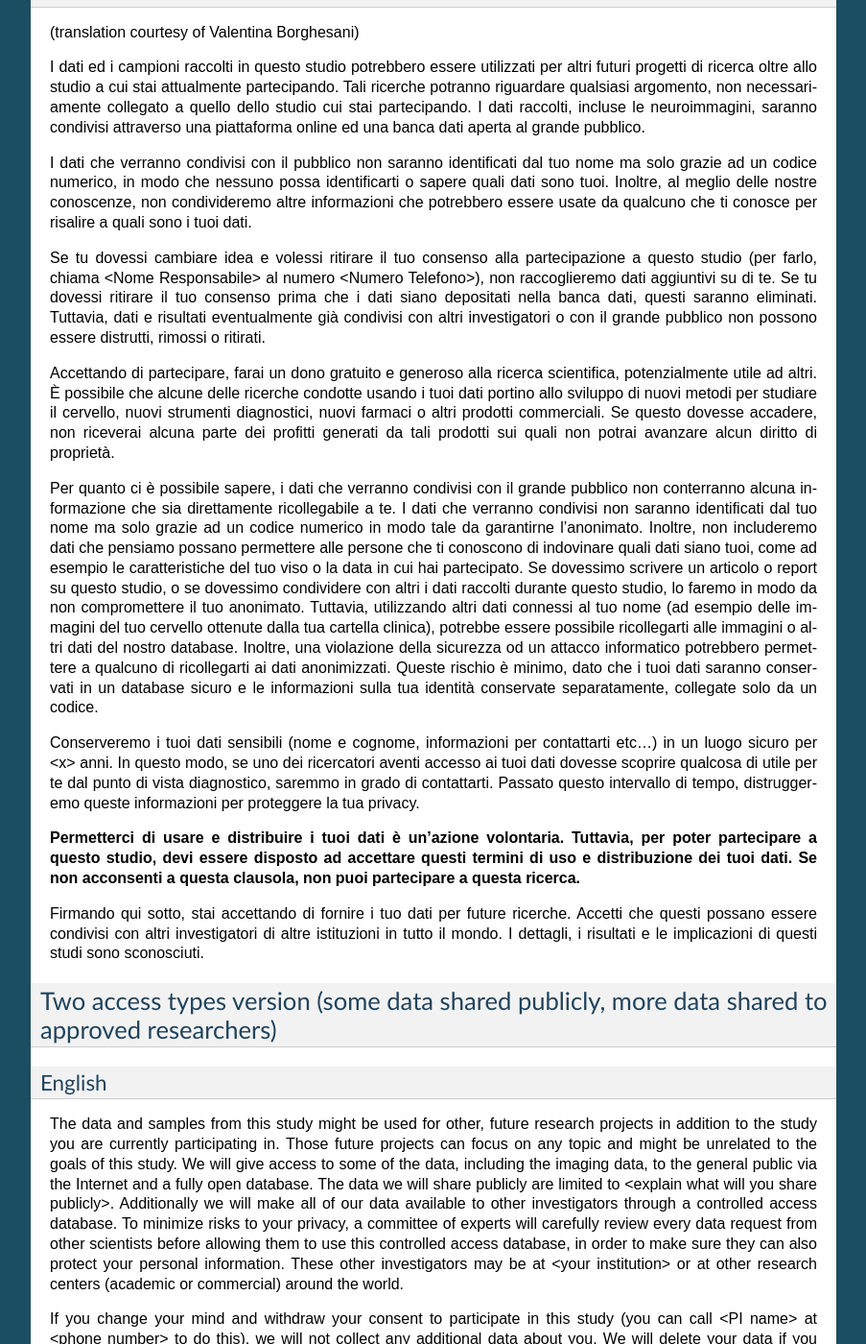
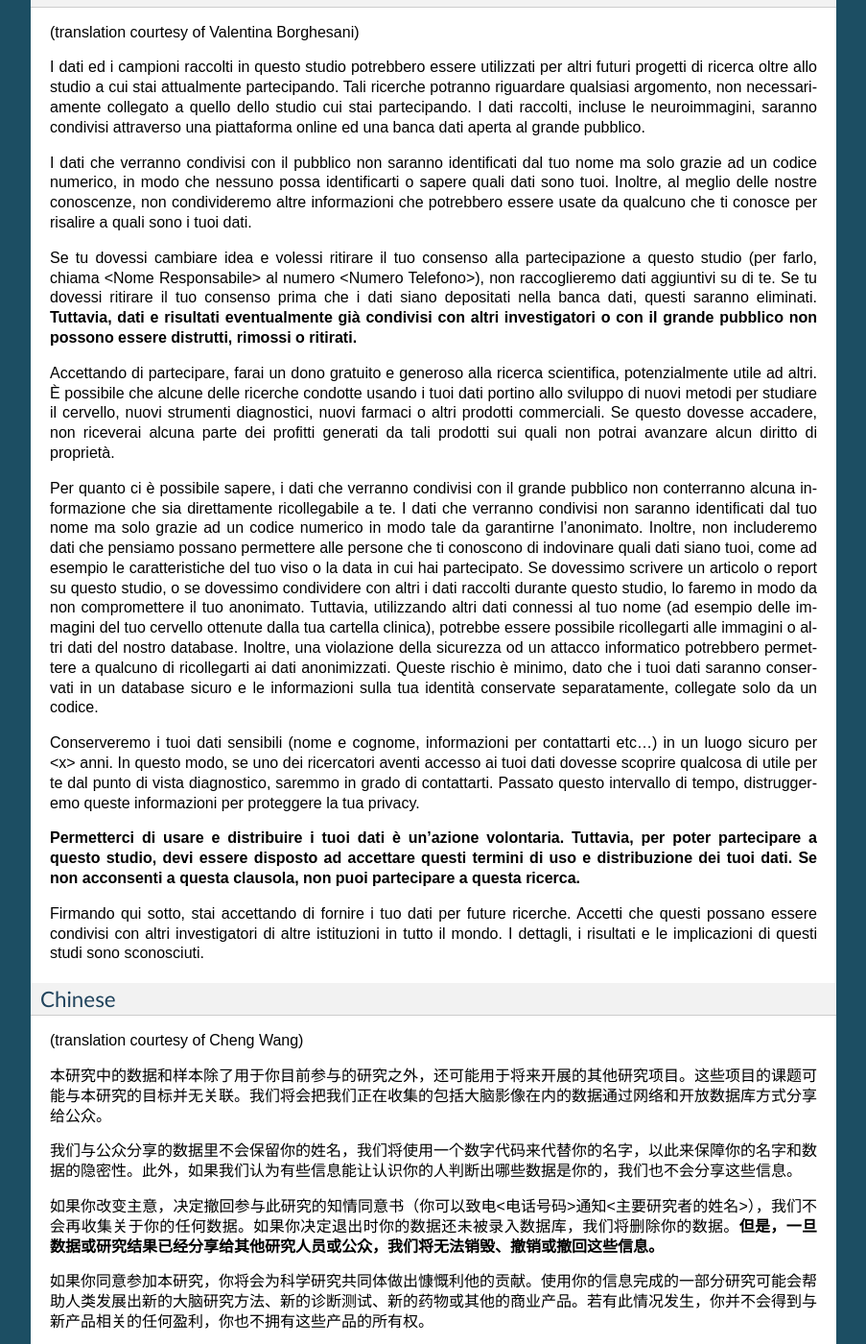
Before and after one commit to con/open-brain-consent, a Sphinx documentation site: the page built from docs/source/ultimate.rst, in a window 1280 px wide and 1400 px high, scrolled down 3819 px. Shown: the whole window at 96% size, without its empty margins (198-1101 px from the left). Built offline with Sphinx 7.4.7, drawn with Linux system fonts in a browser that asks for light colours; some of the changed text lies outside the part shown.

Commit message:
adding Chinese

```diff
--- a/docs/source/ultimate.rst
+++ b/docs/source/ultimate.rst
@@ -88,7 +88,7 @@ I dati ed i campioni raccolti in questo studio potrebbero essere utilizzati per
 
 I dati che verranno condivisi con il pubblico non saranno identificati dal tuo nome ma solo grazie ad un codice numerico, in modo che nessuno possa identificarti o sapere quali dati sono tuoi. Inoltre, al meglio delle nostre conoscenze, non condivideremo altre informazioni che potrebbero essere usate da qualcuno che ti conosce per risalire a quali sono i tuoi dati.
 
-Se tu dovessi cambiare idea e volessi ritirare il tuo consenso alla partecipazione a questo studio (per farlo, chiama <Nome Responsabile> al numero <Numero Telefono>), non raccoglieremo dati aggiuntivi su di te. Se tu dovessi ritirare il tuo consenso prima che i dati siano depositati nella banca dati, questi saranno eliminati. Tuttavia, dati e risultati eventualmente già condivisi con altri investigatori o con il grande pubblico non possono essere distrutti, rimossi o ritirati.
+Se tu dovessi cambiare idea e volessi ritirare il tuo consenso alla partecipazione a questo studio (per farlo, chiama <Nome Responsabile> al numero <Numero Telefono>), non raccoglieremo dati aggiuntivi su di te. Se tu dovessi ritirare il tuo consenso prima che i dati siano depositati nella banca dati, questi saranno eliminati. **Tuttavia, dati e risultati eventualmente già condivisi con altri investigatori o con il grande pubblico non possono essere distrutti, rimossi o ritirati.**
 
 Accettando di partecipare, farai un dono gratuito e generoso alla ricerca scientifica, potenzialmente utile ad altri. È possibile che alcune delle ricerche condotte usando i tuoi dati portino allo sviluppo di nuovi metodi per studiare il cervello, nuovi strumenti diagnostici, nuovi farmaci o altri prodotti commerciali. Se questo dovesse accadere, non riceverai alcuna parte dei profitti generati da tali prodotti sui quali non potrai avanzare alcun diritto di proprietà.
 
@@ -99,6 +99,30 @@ Conserveremo i tuoi dati sensibili (nome e cognome, informazioni per contattarti
 **Permetterci di usare e distribuire i tuoi dati è un’azione volontaria. Tuttavia, per poter partecipare a questo studio, devi essere disposto ad accettare questi termini di uso e distribuzione dei tuoi dati. Se non acconsenti a questa clausola, non puoi partecipare a questa ricerca.**
 
 Firmando qui sotto, stai accettando di fornire i tuo dati per future ricerche. Accetti che questi possano essere condivisi con altri investigatori di altre istituzioni in tutto il mondo. I dettagli, i risultati e le implicazioni di questi studi sono sconosciuti.
+
+Chinese
+~~~~~~
+(translation courtesy of Cheng Wang)
+
+本研究中的数据和样本除了用于你目前参与的研究之外，还可能用于将来开展的其他研究项目。这些项目的课题可能与本研究的目标并无关联。我们将会把我们正在收集的包括大脑影像在内的数据通过网络和开放数据库方式分享给公众。
+
+我们与公众分享的数据里不会保留你的姓名，我们将使用一个数字代码来代替你的名字，以此来保障你的名字和数据的隐密性。此外，如果我们认为有些信息能让认识你的人判断出哪些数据是你的，我们也不会分享这些信息。
+
+如果你改变主意，决定撤回参与此研究的知情同意书（你可以致电<电话号码>通知<主要研究者的姓名>），我们不会再收集关于你的任何数据。如果你决定退出时你的数据还未被录入数据库，我们将删除你的数据。**但是，一旦数据或研究结果已经分享给其他研究人员或公众，我们将无法销毁、撤销或撤回这些信息。**
+
+如果你同意参加本研究，你将会为科学研究共同体做出慷慨利他的贡献。使用你的信息完成的一部分研究可能会帮助人类发展出新的大脑研究方法、新的诊断测试、新的药物或其他的商业产品。若有此情况发生，你并不会得到与新产品相关的任何盈利，你也不拥有这些产品的所有权。
+
+我们将尽全力保证我们向公众公布的数据里没有信息可以直接让人辨认出你。分享的数据里不会保留你的名字，我们将使用一个数字代码来代替你的名字，以此来保障你的名字和数据的隐密性。如果我们认为一些信息可以能让认识你的人判断出哪些数据是你的，我们也不会分享这些信息，例如你的面部特征或参与研究的日期。如果我们要撰写研究报告或文章，或与他人分享研究数据，我们将保证你的信息不会被人辨认出来。但是，有人仍可能使用与你名字相关联的额外信息（例如你的医疗档案中的大脑扫描像）从我们的数据库中辨别出你的脑影像或其他信息。此外，安全漏洞（网络攻击等）也可能让人将你和你的数据关联起来。这种风险很低，因为你的数据会被保存在安全的数据库，而你的身份信息则被另外隔离保存，只有一个代码可以将二者联系起来。
+
+你数据里的隐私信息（姓名、联系方式等）将被我们安全地保存至少<X>年时间。如果使用我们共享数据的研究人员发现你大脑扫描像有需要进一步诊断的必要性，我们可以利用这些信息来联系你。在这段规定时间之后，我们将销毁这些信息，以此保护你的隐私。
+
+**是否让我们使用及分享你的数据将完全由你自愿决定。但是，只有同意按上述方式分享你的数据后，你才能参与本研究。如果你不同意数据的分享计划，你将不能参与本研究。**
+
+如果你在此签名，就是表明同意将你的数据提供给将来的研究。你同意这些数据可能被分享给世界各地研究机构的研究者，而这些研究的细节、结果及应用前景现在仍是未知。
+
+
+
+
 
 Two access types version (some data shared publicly, more data shared to approved researchers)
 ----------------------------------------------------------------------------------------------
```
